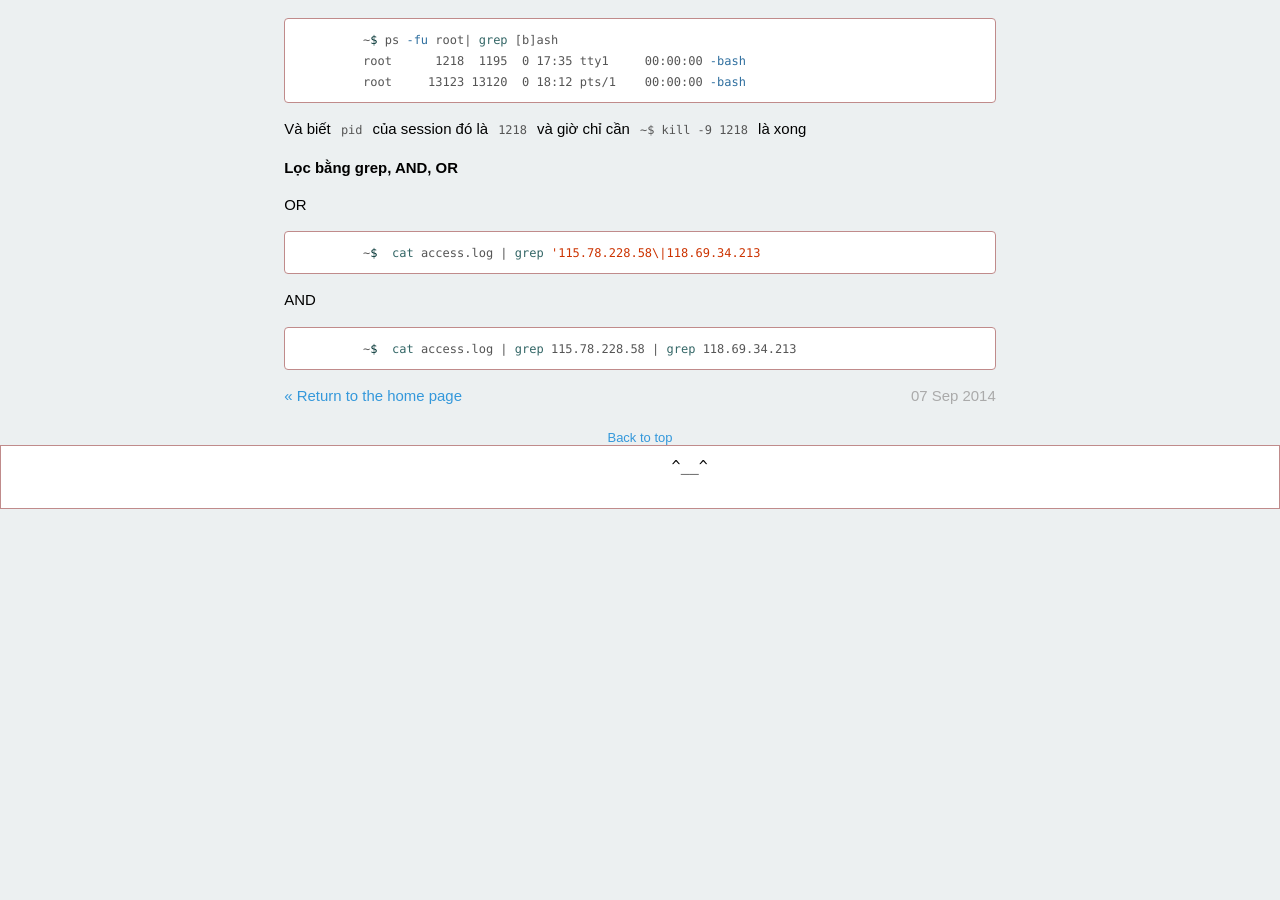
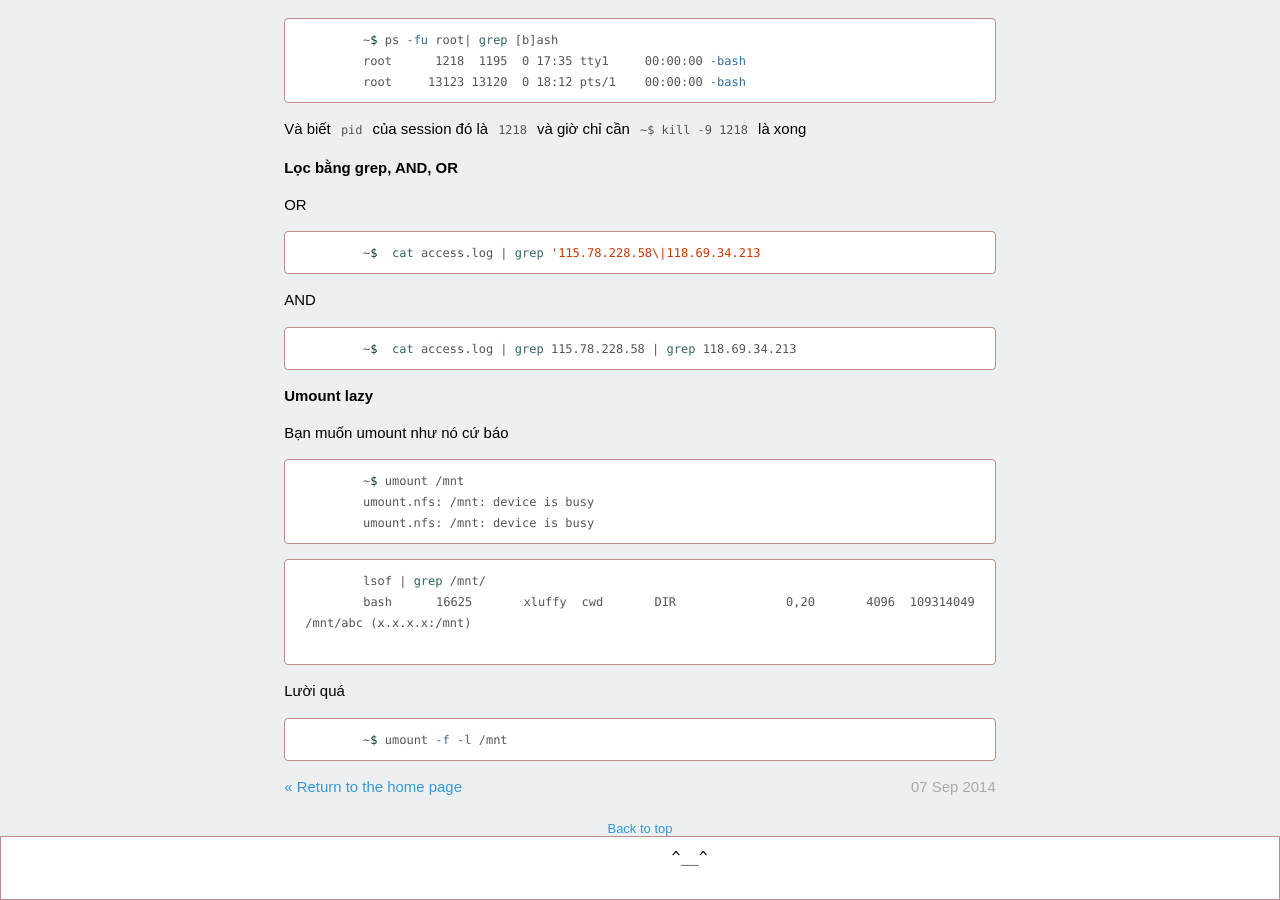
Before and after one commit to gitter-badger/xluffy.github.io, a Jekyll site: the page built from _posts/2014-09-07-short-cmd-in-linux.md, in a window 1280 px wide and 900 px high, scrolled down 1839 px. Built offline with Jekyll 4.4.1, drawn with Linux system fonts in a browser that asks for light colours; Markdown is read by kramdown in place of the engine named in the settings; before the commit the page ends 2348 px from its top, so only the background shows below that.

Commit message:
Umount for lazy

````diff
--- a/_posts/2014-09-07-short-cmd-in-linux.md
+++ b/_posts/2014-09-07-short-cmd-in-linux.md
@@ -41,7 +41,9 @@ thể chạy một lệnh mà không lưu lại history bằng cách thêm một
 
 ### Tạo một file với kích thước lớn
 
-Ví dụ bạn cần tạo một file với kích thước 10GB để kiểm tra, cách đơn giản là làm sao đẩy dữ liệu vào đủ 10GB, hoặc tải 1 bộ film 10GB. Nhưng các cách đó thì quá lâu, đơn giản ta có thể sử dụng lệnh sau để tạo ra các file có kích thước lớn.
+Ví dụ bạn cần tạo một file với kích thước 10GB để kiểm tra, cách đơn giản là làm
+sao đẩy dữ liệu vào đủ 10GB, hoặc tải 1 bộ film 10GB. Nhưng các cách đó thì quá
+lâu, đơn giản ta có thể sử dụng lệnh sau để tạo ra các file có kích thước lớn.
 
 ```bash
 	~$ truncate -s 10GB bigfile.a
@@ -73,7 +75,8 @@ Ví dụ bạn cần tạo một file với kích thước 10GB để kiểm tra
 	~$ grep -v "^#" /etc/ssh/sshd_config | sed '/^$/d'
 ```
 
-Diễn giải: lệnh sed sẽ tìm các dòng bắt đầu `^` và kết thúc `$` không có ký tự nào rồi xóa `d`
+Diễn giải: lệnh sed sẽ tìm các dòng bắt đầu `^` và kết thúc `$` không có ký tự nào
+ rồi xóa `d`
 
 ### Find
 
@@ -91,7 +94,8 @@ Có một đống các thư mục tên `log` nằm rải rác trong các thư m
 
 ### Kill một session đang login
 
-Ví dụ bạn lên DataCenter, login vào và quên logout ra, bạn remote vào và thấy kết quả như sau
+Ví dụ bạn lên DataCenter, login vào và quên logout ra, bạn remote vào và thấy kết
+quả như sau
 
 ```bash
 	~$ w
@@ -101,8 +105,8 @@ Ví dụ bạn lên DataCenter, login vào và quên logout ra, bạn remote và
 	root     pts/1    10.100.9.1       18:12    0.00s  0.03s  0.02s w
 ```
 
-Để ý thì thấy tty1 chính là session login ở trên, giờ cần kill nó đi để lỡ ai có cắm Monitor vào cũng ko
-thể login được
+Để ý thì thấy tty1 chính là session login ở trên, giờ cần kill nó đi để lỡ ai có
+cắm Monitor vào cũng ko thể login được
 
 ```bash
 	~$ ps -fu root| grep [b]ash
@@ -123,3 +127,25 @@ AND
 ```bash
 	~$  cat access.log | grep 115.78.228.58 | grep 118.69.34.213
 ```
+
+### Umount lazy
+
+Bạn muốn umount như nó cứ báo
+
+```bash
+	~$ umount /mnt
+	umount.nfs: /mnt: device is busy
+	umount.nfs: /mnt: device is busy
+```
+
+```bash
+	lsof | grep /mnt/
+	bash      16625       xluffy  cwd       DIR               0,20       4096  109314049 /mnt/abc (x.x.x.x:/mnt)
+
+```
+
+Lười quá
+
+```bash
+	~$ umount -f -l /mnt
+```
````
